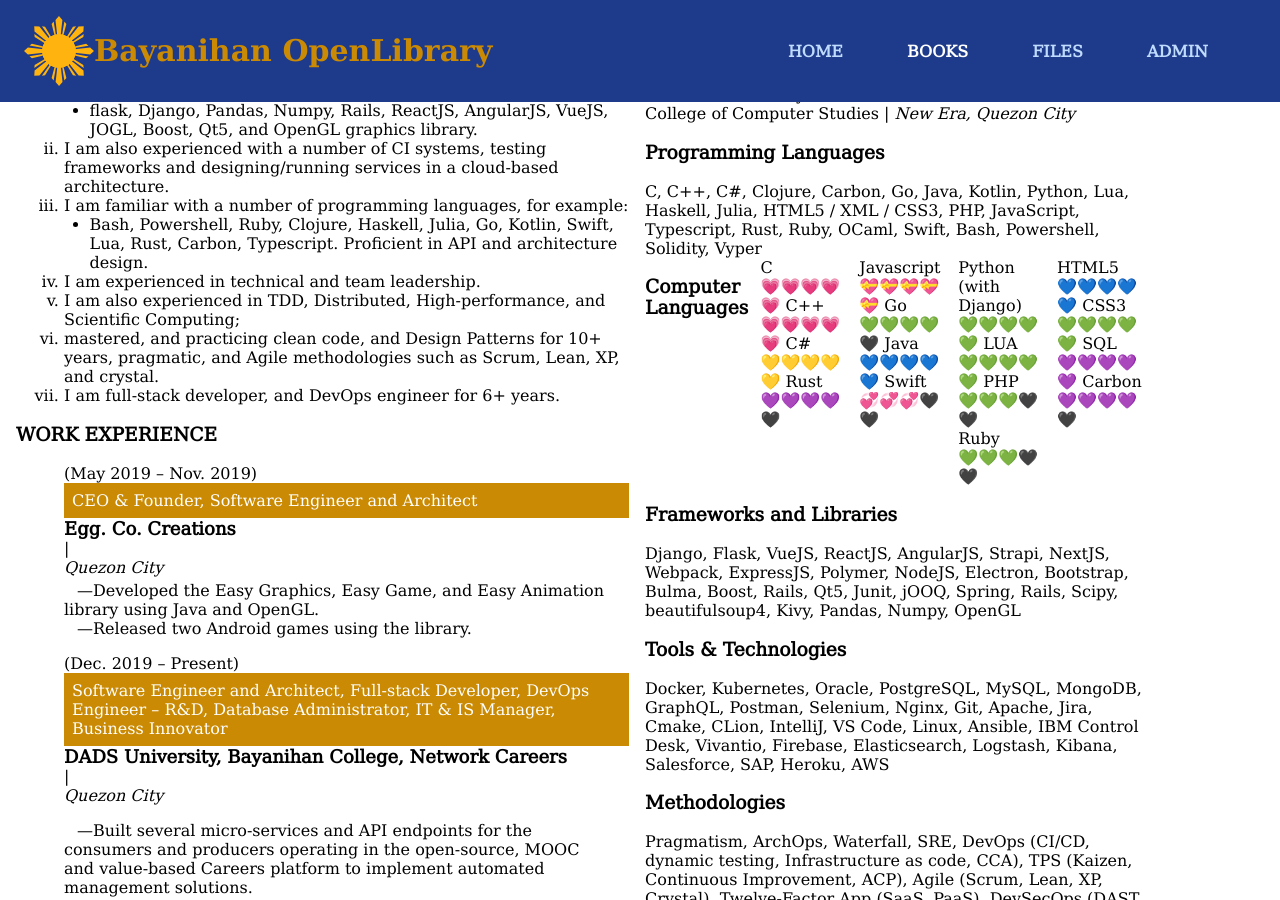
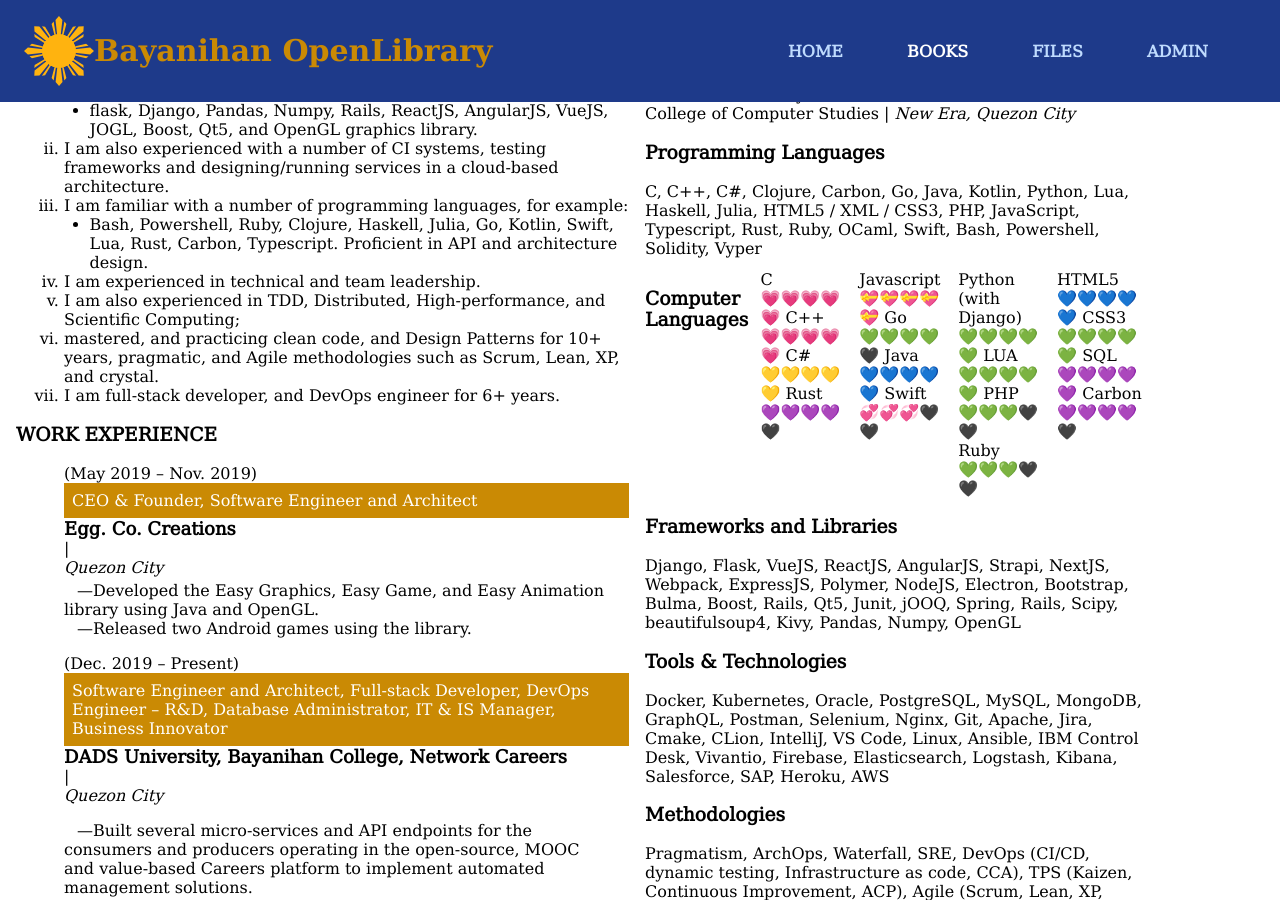
Before and after one commit to jk-sanjuan/jk-sanjuan.github.io, a Jekyll site: the page built from my_collections/_posts/2024-01-19-Czarlemagne.md, in a window 1280 px wide and 900 px high, scrolled down 452 px. Built offline with Jekyll 4.4.1, drawn with Linux system fonts in a browser that asks for light colours.

Commit message:
[0.1.12] (Czarlemagne)
* fix sizes and margins

```diff
--- a/my_collections/_posts/2024-01-19-Czarlemagne.md
+++ b/my_collections/_posts/2024-01-19-Czarlemagne.md
@@ -106,7 +106,7 @@ published_date: 2024-01-19
                 JavaScript, Typescript, Rust, Ruby, OCaml, Swift, Bash, Powershell, Solidity, Vyper</span>
         </div>
         <div>
-          <div class="flex *:w-[850px]">
+          <div class="flex mt-3 *:w-[850px]">
             <h3 class="pr-3">Computer Languages</h3>
             <span>C <br>
                   💗💗💗💗💗
```
